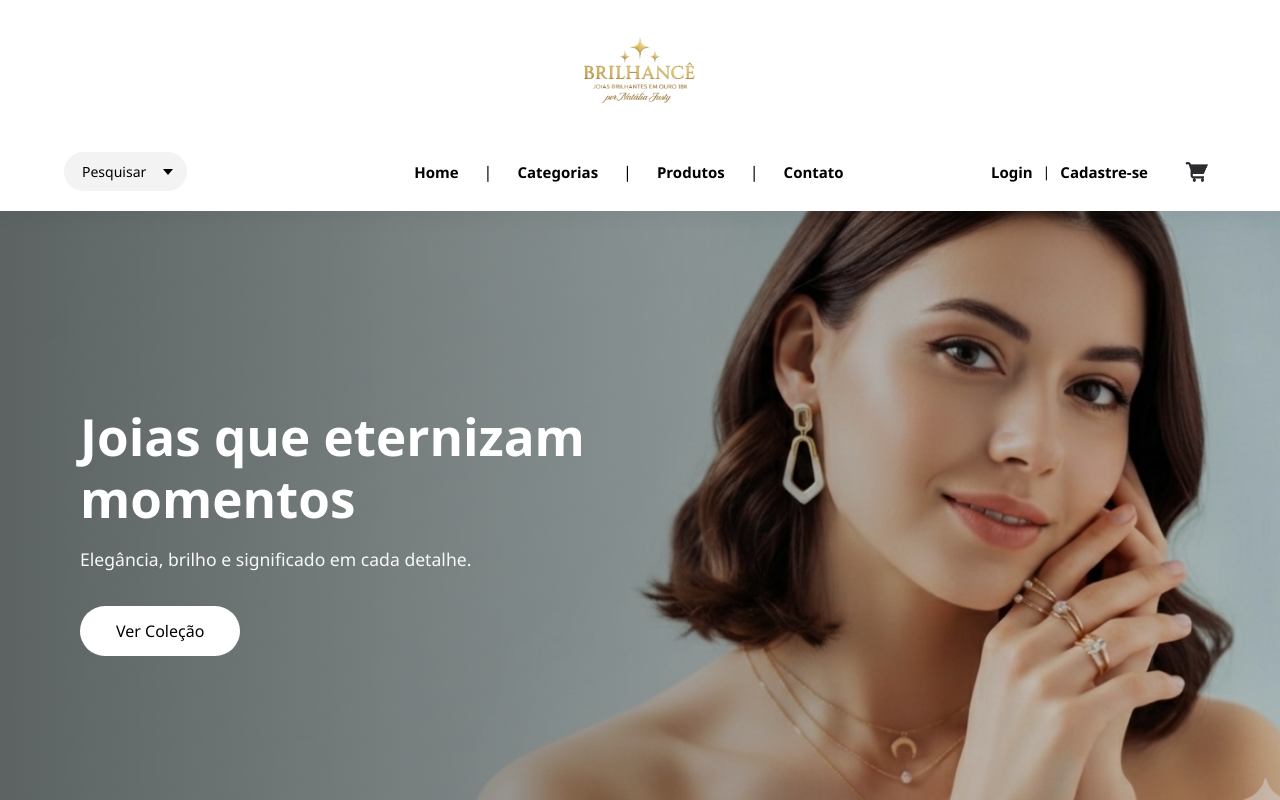
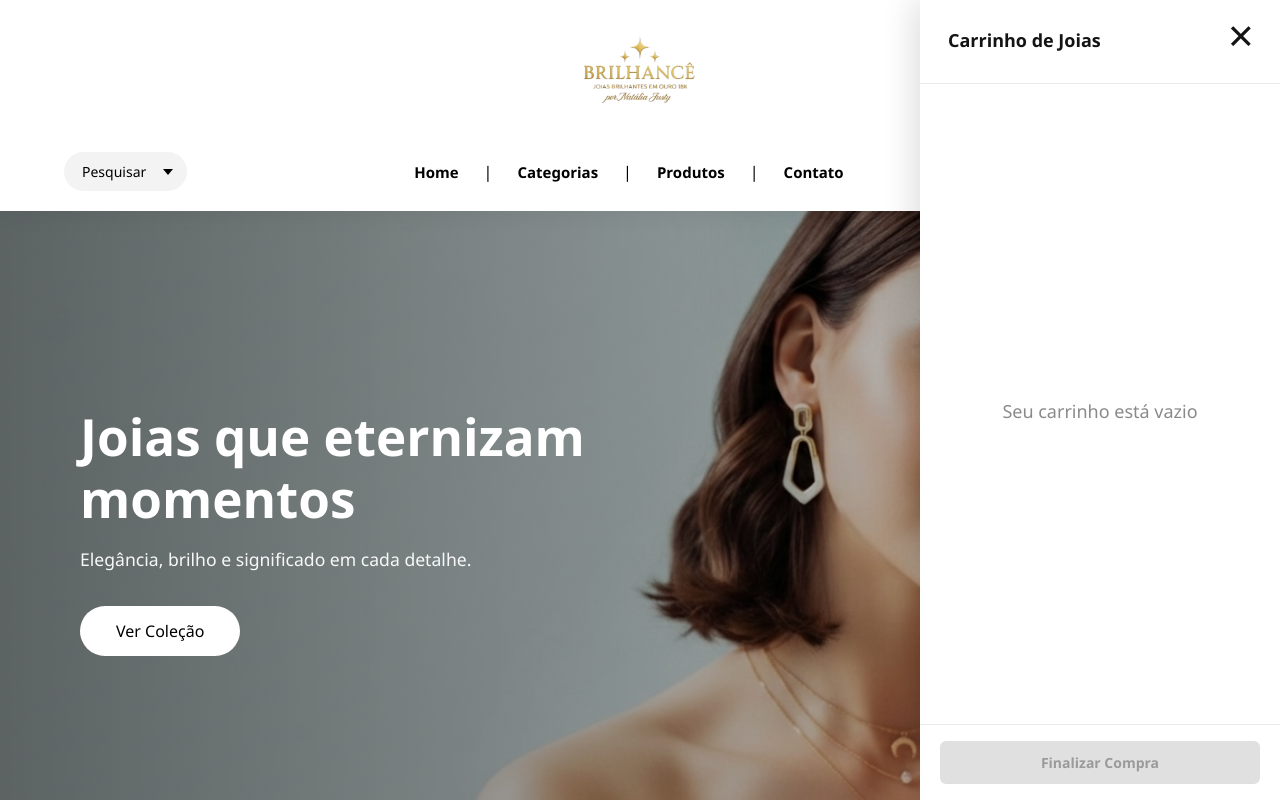
Before and after one commit to rodriguescode01/Frontend-E-commerce_LojaJoias, a Vue app: page / in a window 1280 px wide. Both pictures are taken after a click on the button 1197 px from the left and 171 px from the top of the page. Shown: the top 800 px of the page. Built offline with nearby package versions, Linux system fonts and the light colour scheme.

Commit message:
Criação do modal Carrinho Lateral

```diff
--- a/src/components/Banner.vue
+++ b/src/components/Banner.vue
@@ -12,13 +12,12 @@
                 Elegância, brilho e significado em cada detalhe.
             </p>
 
-            <a href="#produtos" class="banner-btn">
+            <a href="#cate" class="banner-btn">
                 Ver Coleção
             </a>
         </div>
     </section>
 </template>
-
 
 <script>
 export default {
--- /dev/null
+++ b/src/components/CarrinhoLateral.vue
@@ -0,0 +1,181 @@
+<template>
+    <transition name="slide-carrinho">
+        <div v-if="carrinhoAberto" class="carrinho-lateral">
+
+            <!-- Cabeçalho -->
+            <div class="carrinho-topo d-flex justify-content-between align-items-center">
+                <h5 class="carrinho-titulo">
+                    <i class="fas fa-gem"></i> Carrinho de Joias
+                </h5>
+
+                <button
+                    class="btn-fechar"
+                    @click="fecharCarrinho"
+                    title="Fechar"
+                >
+                    &times;
+                </button>
+            </div>
+
+            <!-- Conteúdo -->
+            <div class="carrinho-conteudo">
+                <i class="fas fa-box-open"></i>
+                <p>Seu carrinho está vazio</p>
+            </div>
+
+            <!-- Rodapé -->
+            <div class="carrinho-rodape">
+                <button class="btn-finalizar" disabled>
+                    Finalizar Compra
+                </button>
+            </div>
+
+        </div>
+    </transition>
+</template>
+
+
+<script>
+export default {
+    name: "CarrinhoLateral",
+    data() {
+        return {
+            carrinhoAberto: false,
+        };
+    },
+    methods: {
+        abrirCarrinho() {
+            this.carrinhoAberto = true;
+        },
+        fecharCarrinho() {
+            this.carrinhoAberto = false;
+        },
+    },
+};
+</script>
+
+<style scoped>
+/* ===== CONTAINER PRINCIPAL ===== */
+.carrinho-lateral {
+    position: fixed;
+    top: 0;
+    right: 0;
+    width: 360px;
+    height: 100vh;
+
+    background-color: #ffffff;
+    z-index: 9999;
+
+    display: flex;
+    flex-direction: column;
+
+    box-shadow: -8px 0 30px rgba(0, 0, 0, 0.12);
+    font-family: "Poppins", sans-serif;
+}
+
+/* ===== TOPO ===== */
+.carrinho-topo {
+    padding: 18px 20px;
+    border-bottom: 1px solid #ecebe7;
+}
+
+.carrinho-titulo {
+    font-size: 18px;
+    font-weight: 600;
+    color: #141414;
+    display: flex;
+    align-items: center;
+    gap: 8px;
+    margin-top: 10px;
+    margin-bottom: -15px;
+}
+
+/* Botão fechar */
+.btn-fechar {
+    background: none;
+    border: none;
+    font-size: 45px;
+    cursor: pointer;
+    color: #141414;
+    transition: color 0.2s ease, transform 0.2s ease;
+    margin-left: 18rem;
+    margin-top: -50px;
+}
+
+.btn-fechar:hover {
+    color: #b28b49;
+    transform: scale(1.1);
+}
+
+/* ===== CONTEÚDO ===== */
+.carrinho-conteudo {
+    flex: 1;
+    padding: 40px 20px;
+
+    display: flex;
+    flex-direction: column;
+    justify-content: center;
+    align-items: center;
+
+    color: #8a8a8a;
+    text-align: center;
+}
+
+.carrinho-conteudo i {
+    font-size: 42px;
+    margin-bottom: 14px;
+    color: #b28b49;
+}
+
+.carrinho-conteudo p {
+    font-size: 18px;
+    font-weight: 500;
+}
+
+.carrinho-rodape {
+    padding: 16px 20px;
+    border-top: 1px solid #ecebe7;
+}
+
+/* Botão finalizar */
+.btn-finalizar {
+    width: 100%;
+    background-color: #b28b49;
+    border: none;
+    border-radius: 6px;
+    padding: 12px;
+
+    font-size: 14px;
+    font-weight: 600;
+    cursor: pointer;
+
+    transition: background-color 0.3s ease, transform 0.2s ease;
+}
+
+.btn-finalizar:disabled {
+    background-color: #e0e0e0;
+    color: #9a9a9a;
+    cursor: not-allowed;
+}
+
+.btn-finalizar:not(:disabled):hover {
+    background-color: #d6ab29;
+    transform: translateY(-2px);
+}
+
+/* ===== ANIMAÇÃO SLIDE ===== */
+.slide-carrinho-enter-active,
+.slide-carrinho-leave-active {
+    transition: transform 0.35s ease;
+}
+
+.slide-carrinho-enter-from,
+.slide-carrinho-leave-to {
+    transform: translateX(100%);
+}
+
+.slide-carrinho-enter-to,
+.slide-carrinho-leave-from {
+    transform: translateX(0);
+}
+</style>
--- a/src/components/Navbar.vue
+++ b/src/components/Navbar.vue
@@ -35,9 +35,12 @@
                 <span>|</span>
                 <a href="#">Cadastre-se</a>
 
-                <button class="btn-carrinho">
+                <button class="btn-carrinho" @click="abrirCarrinho">
                     <img src="../assets/icons/iconCarrinho.png" alt="Carrinho" />
                 </button>
+
+                <CarrinhoLateral ref="carrinhoRef" />
+
             </div>
 
         </div>
@@ -45,8 +48,14 @@
 </template>
 
 <script>
+import CarrinhoLateral from "../components/CarrinhoLateral.vue";
+
 export default {
     name: 'Navbar',
+    components: {
+        CarrinhoLateral
+    },
+
     data() {
         return {
             isScrolled: false
@@ -61,14 +70,21 @@ export default {
     methods: {
         handleScroll() {
             this.isScrolled = window.scrollY > 80;
+        },
+
+        abrirCarrinho() {
+            this.$refs.carrinhoRef.abrirCarrinho();
         }
     }
 }
 </script>
 
+<style scoped>
 
+html {
+    scroll-behavior: smooth;
+}
 
-<style scoped>
 .header {
     background: #ffffff;
     box-shadow: 0 4px 20px rgba(0, 0, 0, 0.06);
@@ -123,7 +139,7 @@ header.scrolled .header-logo {
 }
 
 .header.scrolled .navbar {
-    transform: translateY(-6px);
+    margin-top: -6px;
 }
 
 .nav-menu {
@@ -264,11 +280,18 @@ header .header-logo {
 }
 
 /* Animação suave */
-.header,
-.header-logo,
+.header {
+    transition: background-color 0.3s ease, box-shadow 0.3s ease;
+}
+
+.header-logo {
+    transition: opacity 0.3s ease, max-height 0.3s ease;
+}
+
 .navbar {
-    transition: all 0.3s ease;
+    transition: padding 0.3s ease;
 }
 
 
+
 </style>
```
Also changed, not shown: src/assets/css/style.css (line endings or trailing spaces).
